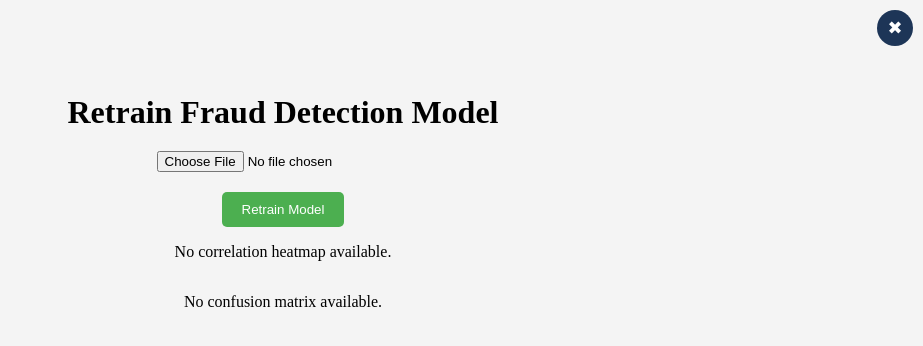
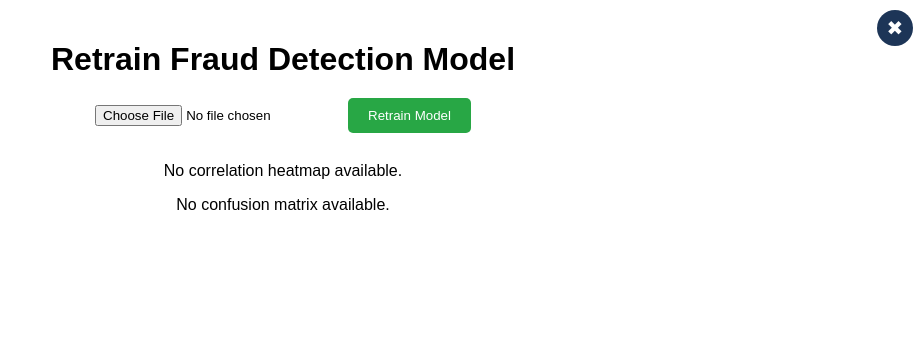
Before and after one commit to sergekamanzi/FraudentWebPage, a React (Vite) app: page /retrain in a window 1280 px wide. Shown: the top 346 px of the page, without its empty margins (357-1280 px from the left). Built offline with nearby package versions, Linux system fonts and the light colour scheme.

Commit message:
Update retrain.css

```diff
--- a/src/pages/Retrain/retrain.css
+++ b/src/pages/Retrain/retrain.css
@@ -1,11 +1,9 @@
 .retrain-container {
-  display: flex;
-  flex-direction: column;
-  justify-content: center;
-  align-items: center;
-  height: 50vh;
-  background-color: #f4f4f4;
-  position: relative;
+  max-width: 800px;
+  margin: 0 auto;
+  padding: 20px;
+  text-align: center;
+  font-family: Arial, sans-serif;
 }
 
 .close-button {
@@ -13,20 +11,20 @@
   top: 10px;
   right: 10px;
   cursor: pointer;
+  font-size: 20px;
 }
 
 h1 {
-  font-size: 2rem;
   margin-bottom: 20px;
 }
 
-input[type='file'] {
+input[type="file"] {
   margin-bottom: 20px;
 }
 
 button {
   padding: 10px 20px;
-  background-color: #4CAF50;
+  background-color: #28a745;
   color: white;
   border: none;
   border-radius: 5px;
@@ -34,17 +32,29 @@ button {
 }
 
 button:disabled {
-  background-color: #ccc;
+  background-color: #cccccc;
   cursor: not-allowed;
 }
 
 .status-message {
   margin-top: 20px;
-  font-size: 1.2rem;
-  color: #333;
+  font-size: 16px;
 }
 
 .results {
   margin-top: 20px;
-  font-size: 1.2rem;
 }
+
+.plot {
+  margin-top: 30px;
+}
+
+.plot h2 {
+  font-size: 18px;
+  margin-bottom: 10px;
+}
+
+.plot img {
+  max-width: 100%;
+  height: auto;
+}
```
